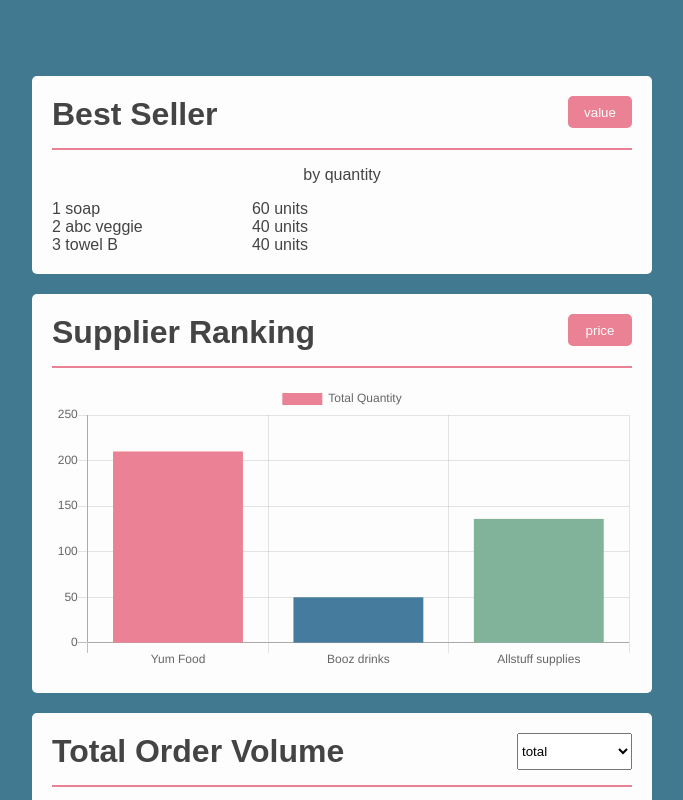
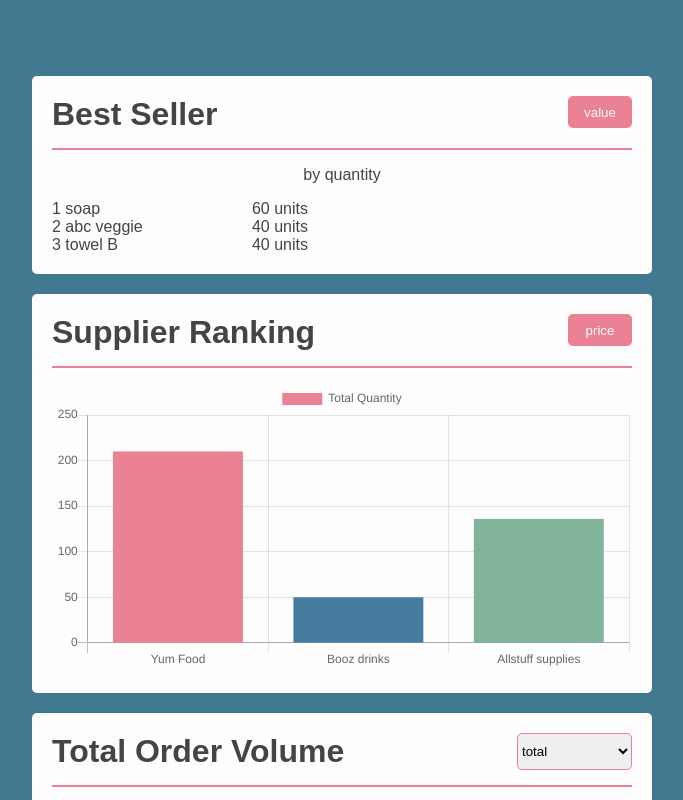
Before and after one commit to maxilukowski/hotel-dashboard, a React (Create React App) app: page / in a window 1280 px wide. Shown: the top 800 px of the page, without its empty margins (318-1001 px from the left). Built offline with nearby package versions, Linux system fonts and the light colour scheme.

Commit message:
Style selectField

```diff
--- a/src/components/totalOrderVolume/TotalorderVolumeCard.js
+++ b/src/components/totalOrderVolume/TotalorderVolumeCard.js
@@ -46,7 +46,7 @@ const TotalOrderVolumeCard = ({ data }) => {
     <Wrapper>
       <Headline>
         <h1>Total Order Volume</h1>
-        <select
+        <StyledSelect
           value={appliedFilter}
           onChange={(e) => setAppliedFilter(e.target.value)}
         >
@@ -57,7 +57,7 @@ const TotalOrderVolumeCard = ({ data }) => {
               </option>
             )
           })}
-        </select>
+        </StyledSelect>
       </Headline>
       <Underlining />
       <div>
@@ -106,3 +106,9 @@ const Headline = styled.div`
   display: flex;
   justify-content: space-between;
 `
+
+const StyledSelect = styled.select`
+  outline: none;
+  border-color: var(--secondary);
+  border-radius: 5px;
+`
```
